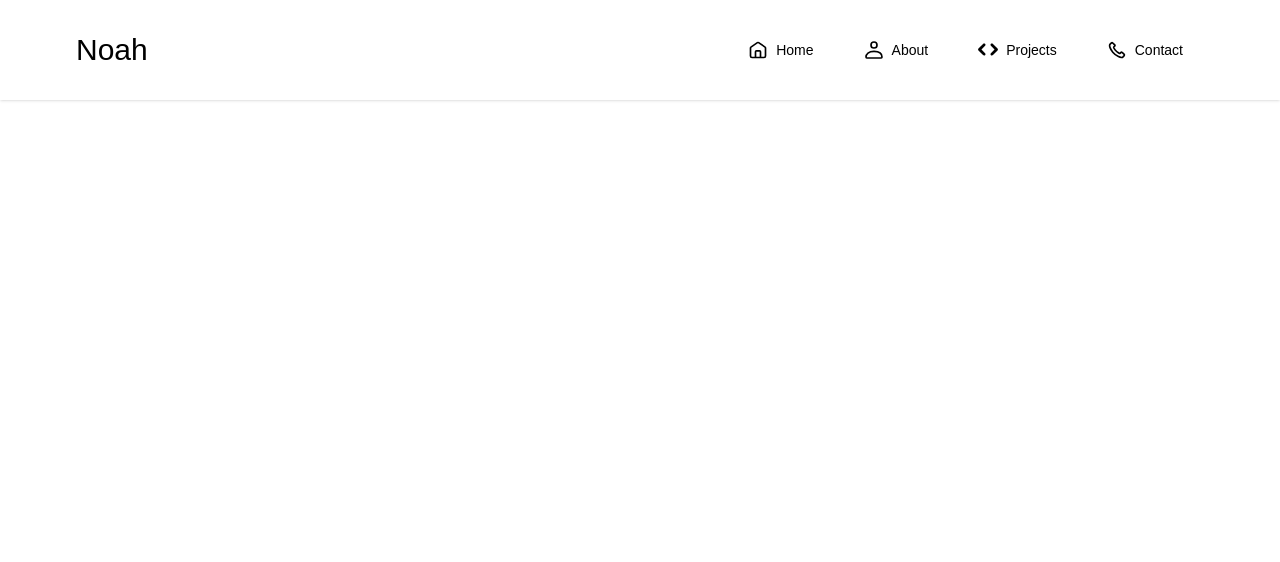
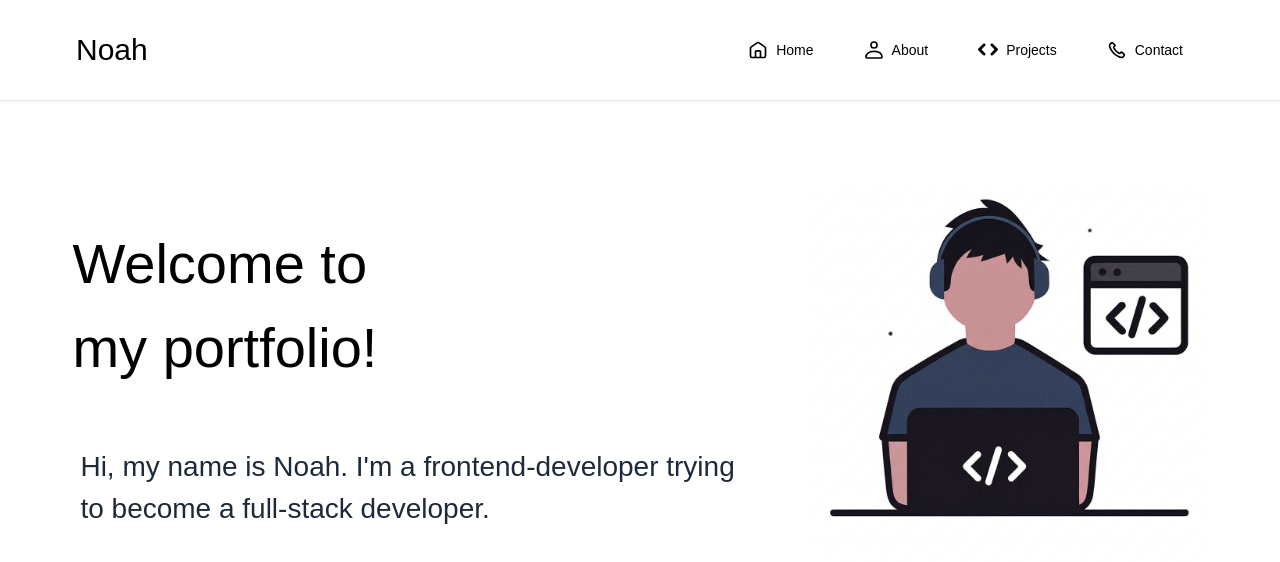
Before and after one commit to MinecraftXPert/Portfolio-Website, a React (Vite) app: page / in a window 1280 px wide. Shown: the top 562 px of the page. Built offline with nearby package versions, Linux system fonts and the light colour scheme; a web font is replaced by a local one.

Commit message:
Add more content to homepage

```diff
--- a/src/Components/Header.jsx
+++ b/src/Components/Header.jsx
@@ -55,7 +55,7 @@ export default function Header() {
       <ul
         className={`fixed top-0 right-0 ${
           sidebarOpen ? "w-0" : "w-[250px]"
-        } transition-all ease-in duration-500 h-[100vh] z-[999] flex flex-col justify-start items-start gap-5 bg-black/15 shadow-md backdrop-blur-[5px] overflow-x-hidden`}
+        } transition-all ease-in duration-500 h-[100vh] z-[999] flex flex-col justify-start items-start gap-10 bg-black/15 shadow-md backdrop-blur-[5px] overflow-x-hidden`}
       >
         {/* <!--!Font Awesome Free 6.7.2 by @fontawesome - https://fontawesome.com License - https://fontawesome.com/license/free Copyright 2025 Fonticons, Inc.--> */}
         <svg
--- a/src/Components/Home.jsx
+++ b/src/Components/Home.jsx
@@ -1,9 +1,11 @@
 import Header from "./Header"
+import Main from "./Main"
 
 export default function Home() {
     return (
         <>
             <Header />
+            <Main />
         </>
     )
 }
--- /dev/null
+++ b/src/Components/Main.jsx
@@ -0,0 +1,20 @@
+export default function Main() {
+  return (
+    <div className="flex flex-col justify-center items-center gap-10 mt-20 md:flex-row md:justify-around md:mx-15">
+      <div>
+        <h1 className="text-[48px] text-center md:text-left md:text-[56px]">
+          Welcome to
+          <br />
+          my portfolio!
+        </h1><br /><br />
+        <h3 className="p-2 text-[28px] text-gray-800 text-center md:text-left">
+          Hi, my name is Noah. I'm a frontend-developer trying<br />to become a
+          full-stack developer.
+        </h3>
+      </div>
+      <div>
+        <img className="w-[400px]" src="imgs/coding.png" alt="" />
+      </div>
+    </div>
+  );
+}
```
Also changed, not shown: public/imgs/coding.png (added).
